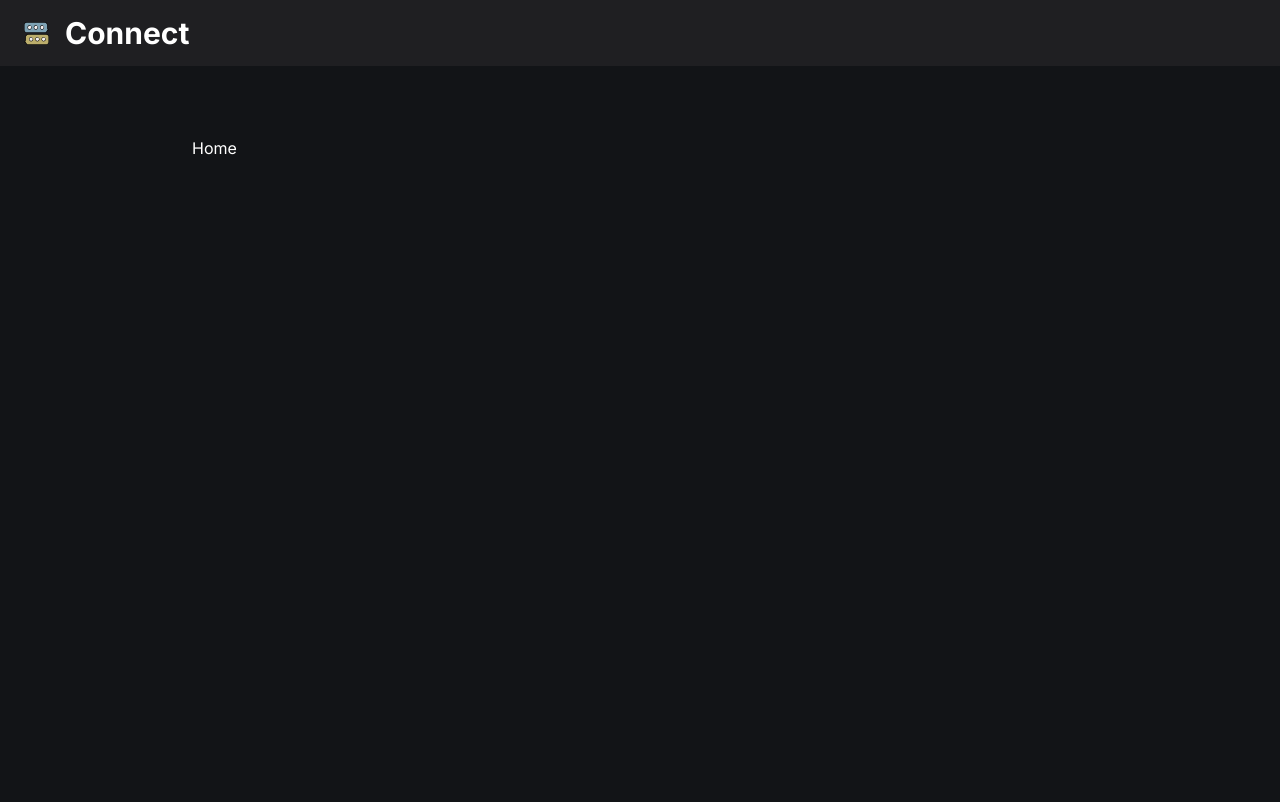
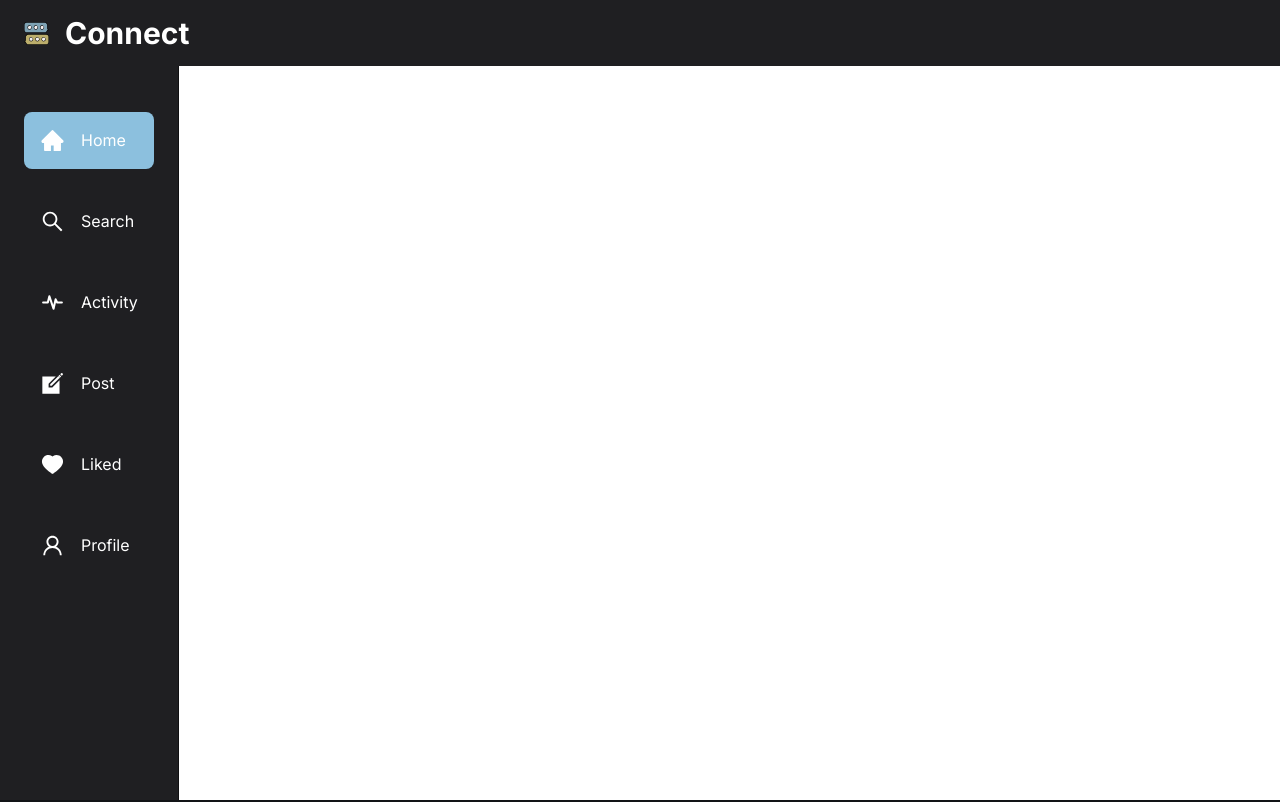
Before and after one commit to ErikaJPB/connect-app, a Next.js app: page / in a window 1280 px wide. Shown: the top 802 px of the page. Built offline with nearby package versions, Linux system fonts and the light colour scheme; no server answers.

Commit message:
added left side bar

```diff
--- a/components/shared/leftsidebar.tsx
+++ b/components/shared/leftsidebar.tsx
@@ -1,7 +1,58 @@
+"use client";
+
 import React from "react";
+import { sidebarLinks } from "@/constants/index.js";
+import Link from "next/link";
+import {
+  AiFillHome,
+  AiOutlineSearch,
+  AiFillHeart,
+  AiOutlineUser,
+} from "react-icons/ai";
+import { TbActivityHeartbeat, TbLogout } from "react-icons/tb";
+import { IoCreateSharp } from "react-icons/io5";
+import { usePathname, useRouter } from "next/navigation";
+import path from "path";
+import { SignOutButton, SignedIn } from "@clerk/nextjs";
 
 function LeftSidebar() {
-  return <div>leftsidebar</div>;
+  const router = useRouter();
+  const pathname = usePathname();
+
+  return (
+    <section className="flex sticky left-0 top-0 h-screen w-fit flex-col justify-between overflow-auto border-r border-r-dark-3 bg-dark-4 pb-5 pt-28 max-md:hidden">
+      <div className="flex w-full flex-1 flex-col gap-6 px-6">
+        {sidebarLinks.map((link) => {
+          const isActive =
+            pathname === link.route ||
+            pathname === path.join(link.route, "index");
+
+          return (
+            <Link
+              href={link.route}
+              key={link.label}
+              className={`flex relative justify-start gap-4 rounded-lg p-4 ${
+                isActive && "bg-primary-500"
+              } `}
+            >
+              {link.icon({ size: 25, className: "text-white" })}{" "}
+              <p className="text-white max-lg:hidden">{link.label}</p>
+            </Link>
+          );
+        })}
+      </div>
+      <div className="mt-10 px-6 ">
+        <SignedIn>
+          <SignOutButton signOutCallback={() => router.push("/sign-in")}>
+            <div className="flex cursor-pointer gap-4 p-4">
+              <TbLogout className="text-white" size={30} />
+              <p className="text-white max-lg:hidden ">Logout</p>
+            </div>
+          </SignOutButton>
+        </SignedIn>
+      </div>
+    </section>
+  );
 }
 
 export default LeftSidebar;
--- a/components/shared/topbar.tsx
+++ b/components/shared/topbar.tsx
@@ -1,6 +1,12 @@
 import Image from "next/image";
 import Link from "next/link";
-import { OrganizationSwitcher, SignOutButton, SignedIn } from "@clerk/nextjs";
+import {
+  OrganizationSwitcher,
+  SignOutButton,
+  SignedIn,
+  UserButton,
+  UserProfile,
+} from "@clerk/nextjs";
 import { TbLogout } from "react-icons/tb";
 import { dark } from "@clerk/themes";
 
@@ -23,14 +29,7 @@ function Topbar() {
           </SignedIn>
         </div>
 
-        <OrganizationSwitcher
-          appearance={{
-            baseTheme: dark,
-            elements: {
-              organizationSwitcherTrigger: "py-4 px-6",
-            },
-          }}
-        />
+        <UserButton />
       </div>
     </nav>
   );
--- /dev/null
+++ b/constants/index.js
@@ -0,0 +1,42 @@
+import {
+  AiFillHome,
+  AiOutlineSearch,
+  AiFillHeart,
+  AiOutlineUser,
+} from "react-icons/ai";
+import { TbActivityHeartbeat } from "react-icons/tb";
+import { IoCreateSharp } from "react-icons/io5";
+
+export const sidebarLinks = [
+  {
+    icon: AiFillHome,
+    route: "/",
+    label: "Home",
+  },
+  {
+    icon: AiOutlineSearch,
+    route: "/search",
+    label: "Search",
+  },
+  {
+    icon: TbActivityHeartbeat,
+    route: "/activity",
+    label: "Activity",
+  },
+  {
+    icon: IoCreateSharp,
+    route: "/post",
+    label: "Post",
+  },
+  {
+    icon: AiFillHeart,
+    route: "/liked",
+    label: "Liked",
+  },
+
+  {
+    icon: AiOutlineUser,
+    route: "/profile",
+    label: "Profile",
+  },
+];
--- a/tailwind.config.js
+++ b/tailwind.config.js
@@ -173,8 +173,8 @@ module.exports = {
     },
     extend: {
       colors: {
-        "primary-500": "#877EFF",
-        "secondary-500": "#FFB620",
+        "primary-500": "#8CC0DE",
+        "secondary-500": "#1D5B79",
         blue: "#0095F6",
         "logout-btn": "#FF5A5A",
         "navbar-menu": "rgba(16, 16, 18, 0.6)",
```
